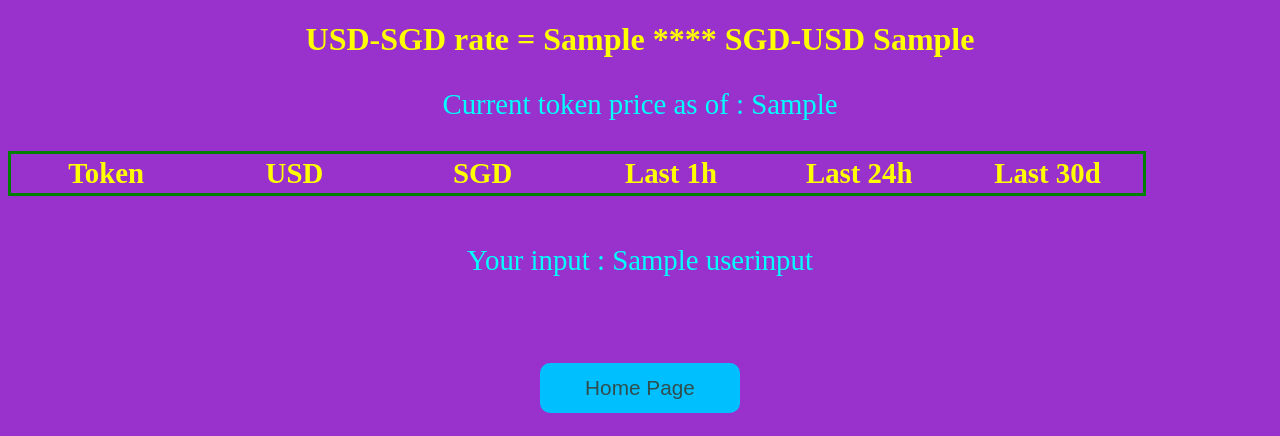
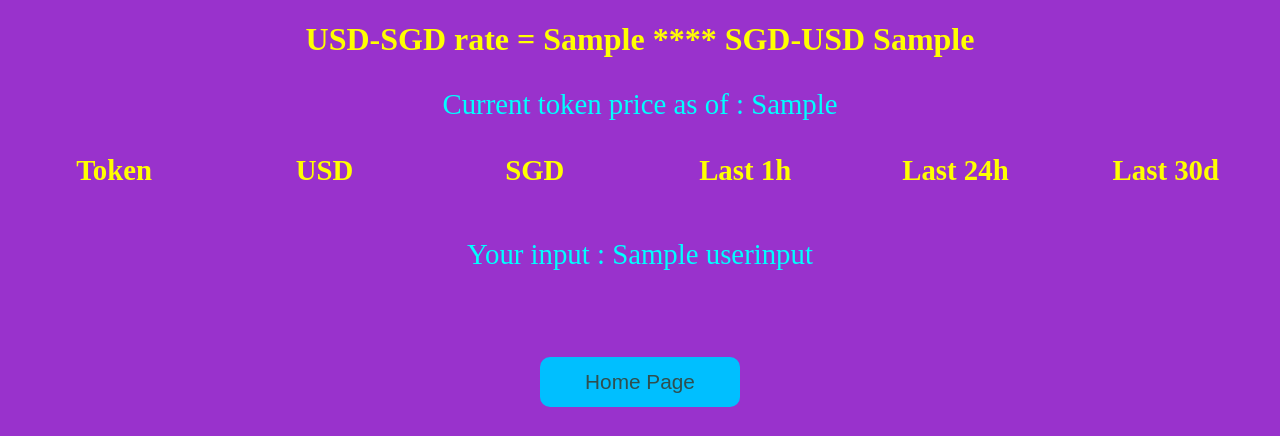
Before and after one commit to win1688/GetFavCryptoQuotes, a Flask app: template templates/dispQuotestable.html in a window 1280 px wide. Shown: the top 436 px of the page. Run offline with Flask 2, Linux system fonts and the light colour scheme; the template is opened without the code that fills it: most values are stand-ins (such as "Sample title", 1, 10 or a date in 2020); lists and menus that the app fills with data are empty.

Commit message:
Mod subpage2.css - minor adjustment-1

```diff
--- a/static/css/subpage2.css
+++ b/static/css/subpage2.css
@@ -37,10 +37,10 @@ input {
 
 table {
   table-layout: fixed;
-  width: 90%;
+  width: 100%;
   color: yellow;
   font-size: 1.8em;
-  border: 3px solid green;
+  border: 3px seagreen;
 }
 
 td {
@@ -49,6 +49,7 @@ td {
   white-space: nowrap;
   text-overflow: ellipsis;
   color: floralwhite;
+  text-align: left;
 }
 
 
```
